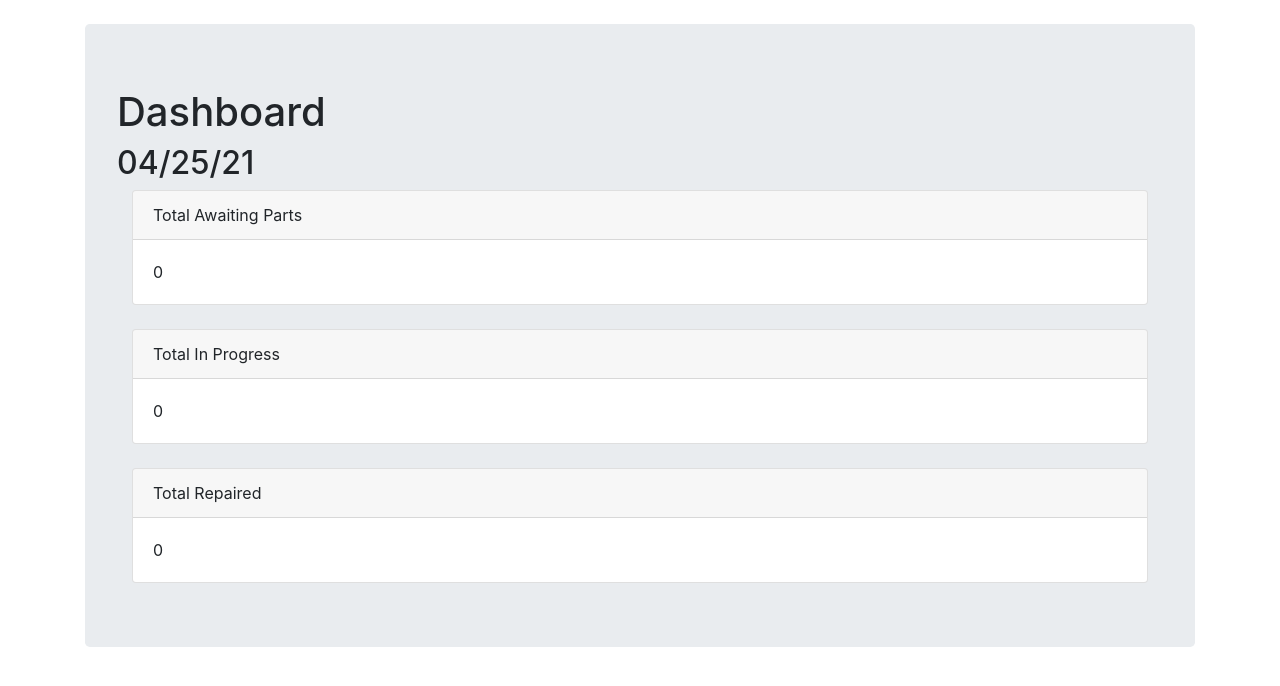
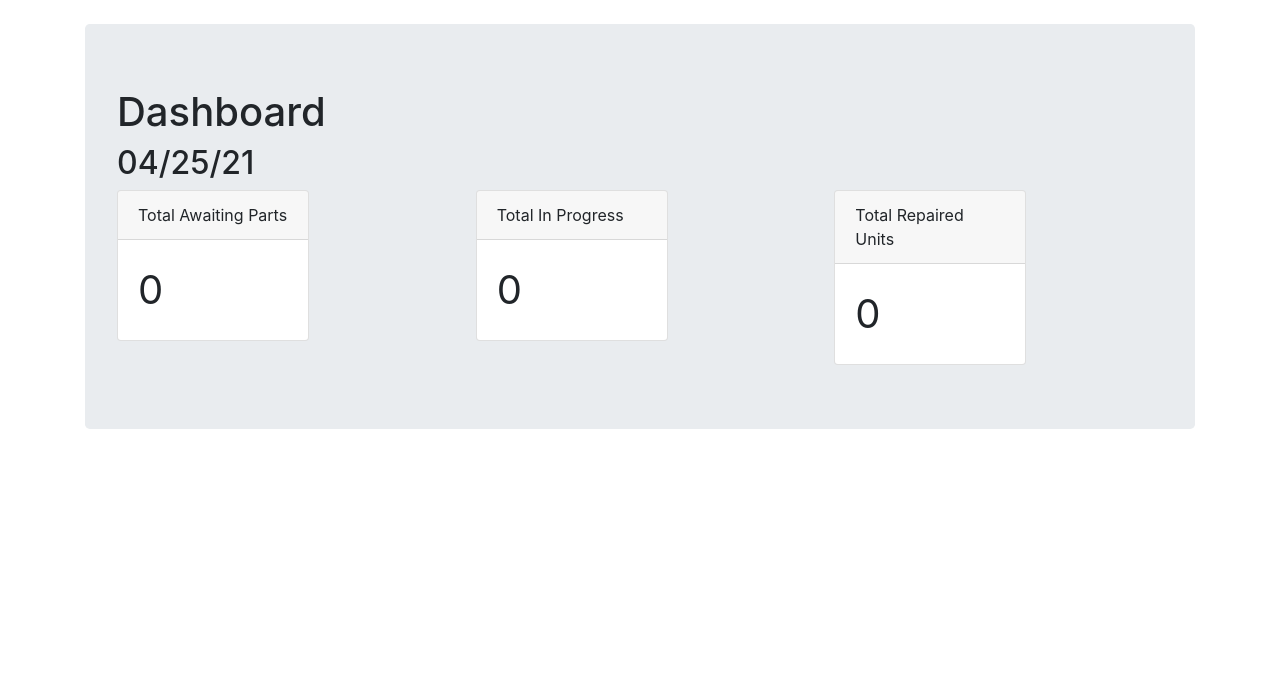
Before and after one commit to anguyenrgb/AWP-System, a Flask app: page /index in a window 1280 px wide. Shown: the part 56-742 px from the top of the page. Run offline with Flask 2, Linux system fonts and the light colour scheme; data that the repository does not hold is empty; some libraries are stand-ins or nearby versions.

Commit message:
reformatted dashboard

```diff
--- a/static/css/main.css
+++ b/static/css/main.css
@@ -1,3 +1,7 @@
 .form-inline > * {
    margin:5px 3px;
 }
+
+.card-text{
+   font-size: 40px;
+}
--- a/templates/index.html
+++ b/templates/index.html
@@ -7,23 +7,24 @@
   <h1>Dashboard</h1>
   <h2>{{DateOrdered}}</h2>
 
-  <div class='col'>
-    <div class="card">
+<div class ="row">
+  <div class='col-sm-4'>
+    <div class="card" style="width: 12rem;">
       <div class="card-header">Total Awaiting Parts</div>
         <div class="card-body">
-
-        {{awpfetch}}
-
+          <div class="card-text" style="font-size: 40px;">
+            {{awpfetch}}
+          </div>
       </div>
     </div>
   </div>
 
     <br>
 
-  <div class='col'>
-    <div class="card">
+ <div class='col-sm-4'>
+    <div class="card" style="width: 12rem;">
       <div class="card-header">Total In Progress</div>
-        <div class="card-body">
+        <div class="card-body" style="font-size: 40px;">
 
           {{ipfetch}}
 
@@ -33,16 +34,16 @@
 
     <br>
 
-  <div class='col'>
-    <div class="card">
-      <div class="card-header">Total Repaired</div>
-        <div class="card-body">
+  <div class='col-sm-4'>
+    <div class="card" style="width: 12rem;">
+      <div class="card-header">Total Repaired Units</div>
+        <div class="card-body" style="font-size: 40px;">
 
           {{repairedfetch}}
 
     </div>
   </div>
-
+</div>
 
 
 
```
